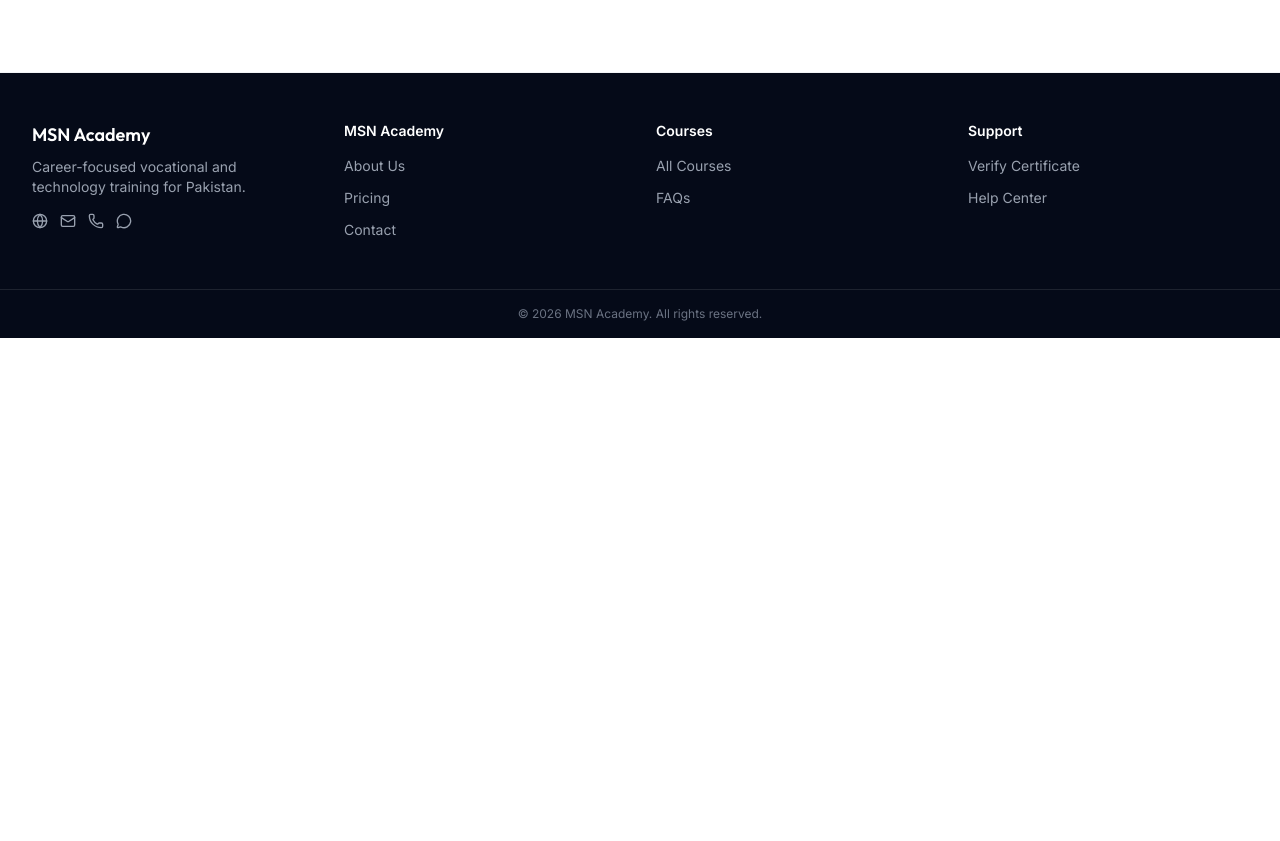
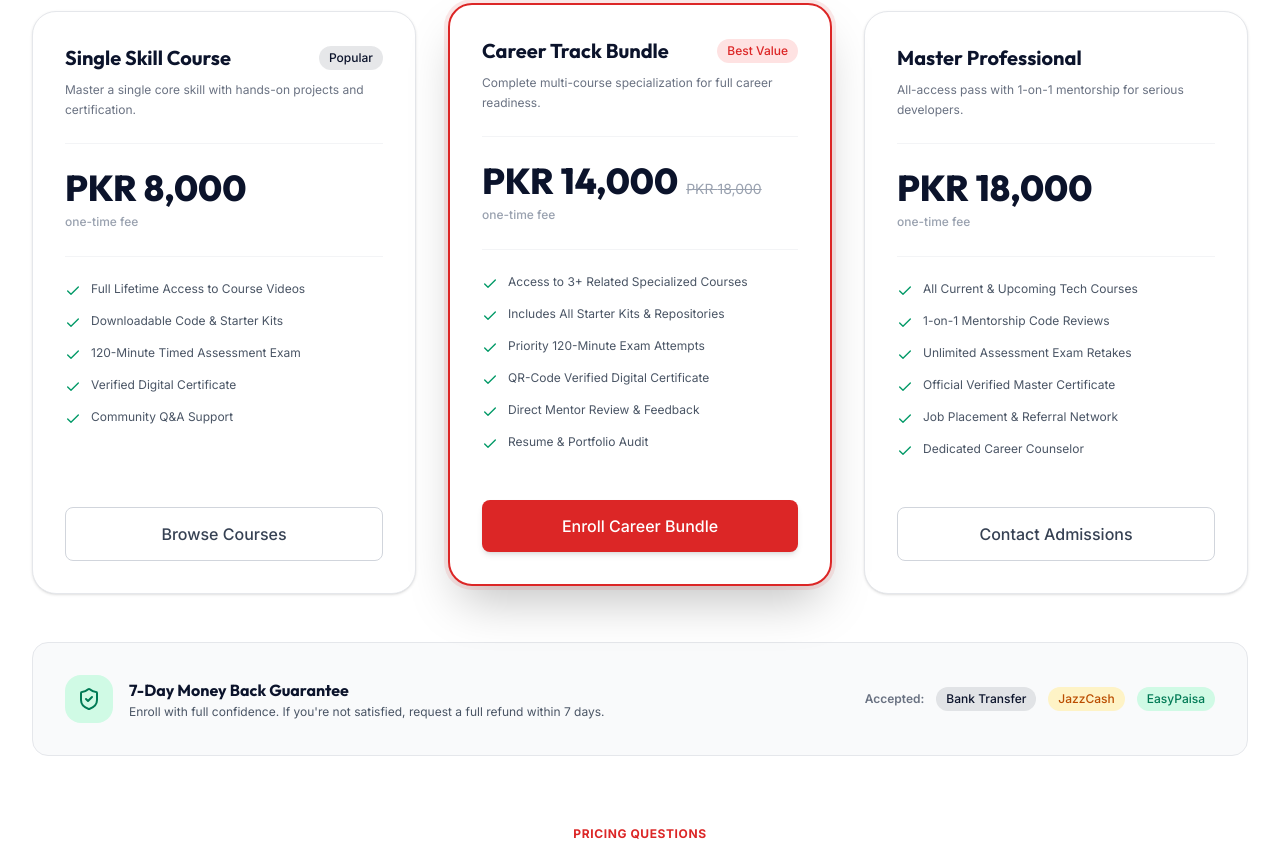
Before and after one commit to MuhammadSohail400/msn-academy, a React (Vite) app in the folder frontend/: page /pricing in a window 1280 px wide. Shown: the part 462-1303 px from the top of the page. Before the commit the page ends 800 px from the top, so only its background shows below. Built offline with nearby package versions, Linux system fonts and the light colour scheme.

Commit message:
Pricing page

```diff
--- a/frontend/src/pages/public/Pricing.jsx
+++ b/frontend/src/pages/public/Pricing.jsx
@@ -1,6 +1,207 @@
 import React from 'react';
-import PagePlaceholder from '../../components/dev/PagePlaceholder';
+import { Link } from 'react-router-dom';
+import { Check, ShieldCheck, Zap, HelpCircle, ArrowRight, Award } from 'lucide-react';
+import Button from '../../components/ui/Button';
+import Badge from '../../components/ui/Badge';
+import FaqAccordion from '../../components/public/FaqAccordion';
+
+const PRICING_TIERS = [
+  {
+    name: 'Single Skill Course',
+    price: 8000,
+    period: 'one-time fee',
+    badge: 'Popular',
+    description: 'Master a single core skill with hands-on projects and certification.',
+    features: [
+      'Full Lifetime Access to Course Videos',
+      'Downloadable Code & Starter Kits',
+      '120-Minute Timed Assessment Exam',
+      'Verified Digital Certificate',
+      'Community Q&A Support',
+    ],
+    ctaText: 'Browse Courses',
+    ctaLink: '/courses',
+    highlighted: false,
+  },
+  {
+    name: 'Career Track Bundle',
+    price: 14000,
+    originalPrice: 18000,
+    period: 'one-time fee',
+    badge: 'Best Value',
+    description: 'Complete multi-course specialization for full career readiness.',
+    features: [
+      'Access to 3+ Related Specialized Courses',
+      'Includes All Starter Kits & Repositories',
+      'Priority 120-Minute Exam Attempts',
+      'QR-Code Verified Digital Certificate',
+      'Direct Mentor Review & Feedback',
+      'Resume & Portfolio Audit',
+    ],
+    ctaText: 'Enroll Career Bundle',
+    ctaLink: '/courses',
+    highlighted: true,
+  },
+  {
+    name: 'Master Professional',
+    price: 18000,
+    period: 'one-time fee',
+    description: 'All-access pass with 1-on-1 mentorship for serious developers.',
+    features: [
+      'All Current & Upcoming Tech Courses',
+      '1-on-1 Mentorship Code Reviews',
+      'Unlimited Assessment Exam Retakes',
+      'Official Verified Master Certificate',
+      'Job Placement & Referral Network',
+      'Dedicated Career Counselor',
+    ],
+    ctaText: 'Contact Admissions',
+    ctaLink: '/contact',
+    highlighted: false,
+  },
+];
+
+const PRICING_FAQS = [
+  {
+    question: 'Are there any recurring monthly charges or subscription fees?',
+    answer:
+      'No! All course prices at MSN Academy are one-time payments in Pakistani Rupees (PKR). Once enrolled, you get full lifetime access with no hidden charges.',
+  },
+  {
+    question: 'What payment methods do you accept in Pakistan?',
+    answer:
+      'We accept all local payment options: Direct Bank Transfers (HBL, Meezan, Allied), JazzCash, EasyPaisa, and Credit/Debit cards.',
+  },
+  {
+    question: 'What is the 7-day money-back guarantee policy?',
+    answer:
+      'If you are not satisfied with your course within the first 7 days of enrollment, simply submit a request and we will issue a full refund.',
+  },
+  {
+    question: 'Is the 120-minute assessment exam included in the course fee?',
+    answer:
+      'Yes, the 120-minute exam attempt and your official digital certificate generation are fully included in the course fee.',
+  },
+];
 
 export default function Pricing() {
-  return <PagePlaceholder routePath="/pricing" owner="M2 — Marketing & Discovery" screenshots={['Pricing.png', 'Pricing-1.png']} />;
+  return (
+    <div className="space-y-16 pb-16">
+      {/* Page Hero Header */}
+      <section className="bg-brand-navy text-white py-16 lg:py-24">
+        <div className="mx-auto max-w-7xl px-4 sm:px-6 lg:px-8 text-center">
+          <span className="text-xs font-bold uppercase tracking-wider text-brand-crimson">
+            Transparent Pricing in PKR
+          </span>
+          <h1 className="mt-2 font-display text-3xl font-extrabold sm:text-5xl">
+            Affordable Skill Investment for Pakistan
+          </h1>
+          <p className="mt-4 mx-auto max-w-2xl text-base text-gray-300 sm:text-lg">
+            No hidden fees or monthly subscriptions. Pay once in PKR and gain lifetime access with full exam evaluation and digital certification.
+          </p>
+        </div>
+      </section>
+
+      {/* Pricing Cards Grid */}
+      <section className="mx-auto max-w-7xl px-4 sm:px-6 lg:px-8">
+        <div className="grid grid-cols-1 gap-8 lg:grid-cols-3 lg:items-stretch">
+          {PRICING_TIERS.map((tier) => (
+            <div
+              key={tier.name}
+              className={`flex flex-col justify-between rounded-3xl p-8 transition-all ${
+                tier.highlighted
+                  ? 'border-2 border-brand-crimson bg-white shadow-2xl relative ring-4 ring-brand-crimson/10 lg:-translate-y-2'
+                  : 'border border-gray-200 bg-white shadow-sm hover:shadow-card'
+              }`}
+            >
+              <div>
+                <div className="flex items-center justify-between">
+                  <h3 className="font-display text-xl font-bold text-brand-navy">{tier.name}</h3>
+                  {tier.badge && (
+                    <Badge variant={tier.highlighted ? 'crimson' : 'navy'}>{tier.badge}</Badge>
+                  )}
+                </div>
+
+                <p className="mt-2 text-xs text-gray-500 leading-relaxed">{tier.description}</p>
+
+                <div className="mt-6 border-y border-gray-100 py-6">
+                  <div className="flex items-baseline gap-2">
+                    <span className="font-display text-4xl font-extrabold text-brand-navy">
+                      PKR {tier.price.toLocaleString()}
+                    </span>
+                    {tier.originalPrice && (
+                      <span className="text-sm text-gray-400 line-through">
+                        PKR {tier.originalPrice.toLocaleString()}
+                      </span>
+                    )}
+                  </div>
+                  <span className="text-xs font-medium text-gray-400">{tier.period}</span>
+                </div>
+
+                {/* Features Checklist */}
+                <ul className="mt-6 space-y-3.5 text-xs text-gray-600">
+                  {tier.features.map((feature, idx) => (
+                    <li key={idx} className="flex items-start gap-2.5">
+                      <Check className="mt-0.5 h-4 w-4 text-emerald-600 shrink-0" />
+                      <span>{feature}</span>
+                    </li>
+                  ))}
+                </ul>
+              </div>
+
+              <div className="mt-8 pt-4">
+                <Link to={tier.ctaLink}>
+                  <Button
+                    variant={tier.highlighted ? 'primary' : 'outline'}
+                    size="lg"
+                    className="w-full"
+                  >
+                    {tier.ctaText}
+                  </Button>
+                </Link>
+              </div>
+            </div>
+          ))}
+        </div>
+
+        {/* Guarantee & Local Payment Notice */}
+        <div className="mt-12 rounded-2xl border border-gray-200 bg-gray-50 p-6 sm:p-8 flex flex-col sm:flex-row items-center justify-between gap-6">
+          <div className="flex items-center gap-4">
+            <div className="flex h-12 w-12 items-center justify-center rounded-2xl bg-emerald-100 text-emerald-700 shrink-0">
+              <ShieldCheck className="h-6 w-6" />
+            </div>
+            <div>
+              <h4 className="font-display text-base font-bold text-brand-navy">
+                7-Day Money Back Guarantee
+              </h4>
+              <p className="mt-0.5 text-xs text-gray-600">
+                Enroll with full confidence. If you're not satisfied, request a full refund within 7 days.
+              </p>
+            </div>
+          </div>
+
+          <div className="flex items-center gap-3 shrink-0">
+            <span className="text-xs font-semibold text-gray-500">Accepted:</span>
+            <Badge variant="navy">Bank Transfer</Badge>
+            <Badge variant="warning">JazzCash</Badge>
+            <Badge variant="success">EasyPaisa</Badge>
+          </div>
+        </div>
+      </section>
+
+      {/* Pricing FAQs Section */}
+      <section className="mx-auto max-w-4xl px-4 sm:px-6 lg:px-8">
+        <div className="text-center mb-8">
+          <span className="text-xs font-bold uppercase tracking-wider text-brand-crimson">
+            Pricing Questions
+          </span>
+          <h2 className="mt-1 font-display text-2xl font-bold text-brand-navy sm:text-3xl">
+            Frequently Asked Pricing Questions
+          </h2>
+        </div>
+
+        <FaqAccordion faqs={PRICING_FAQS} showCategories={false} />
+      </section>
+    </div>
+  );
 }
```
